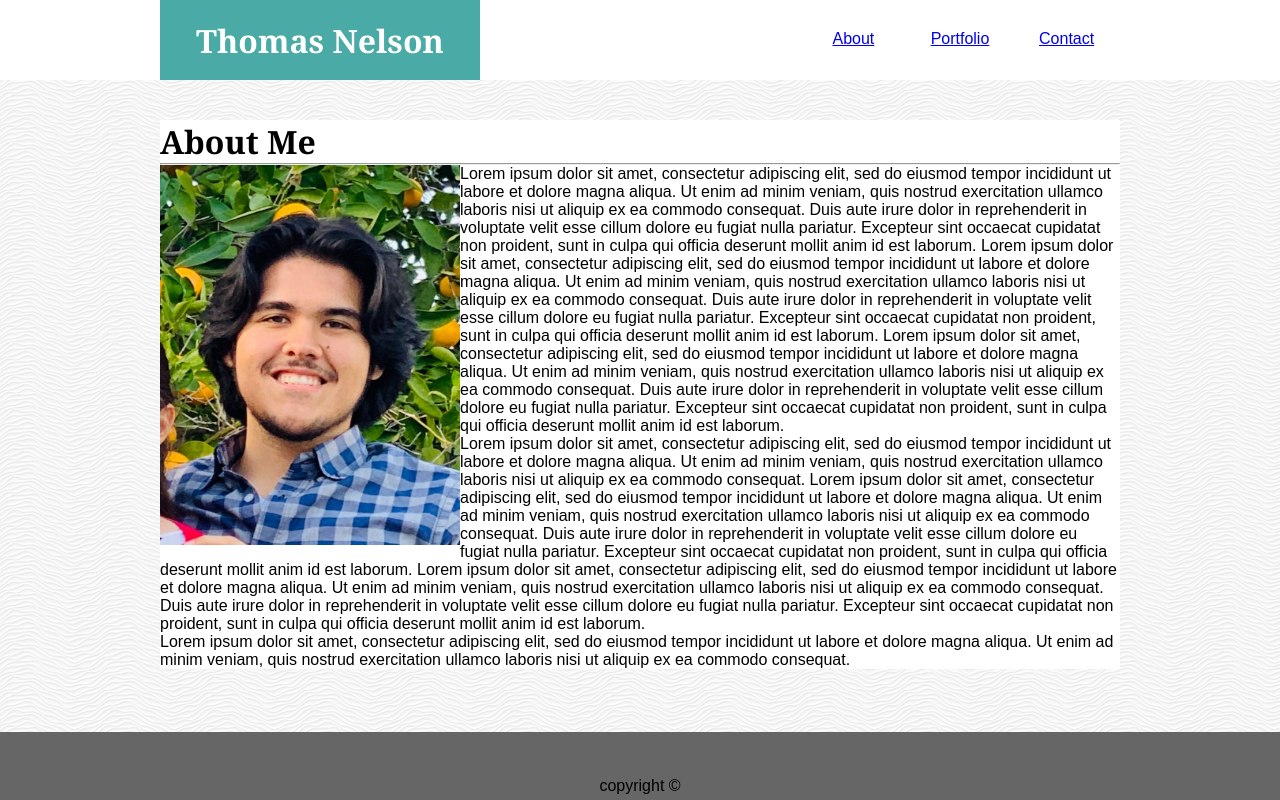
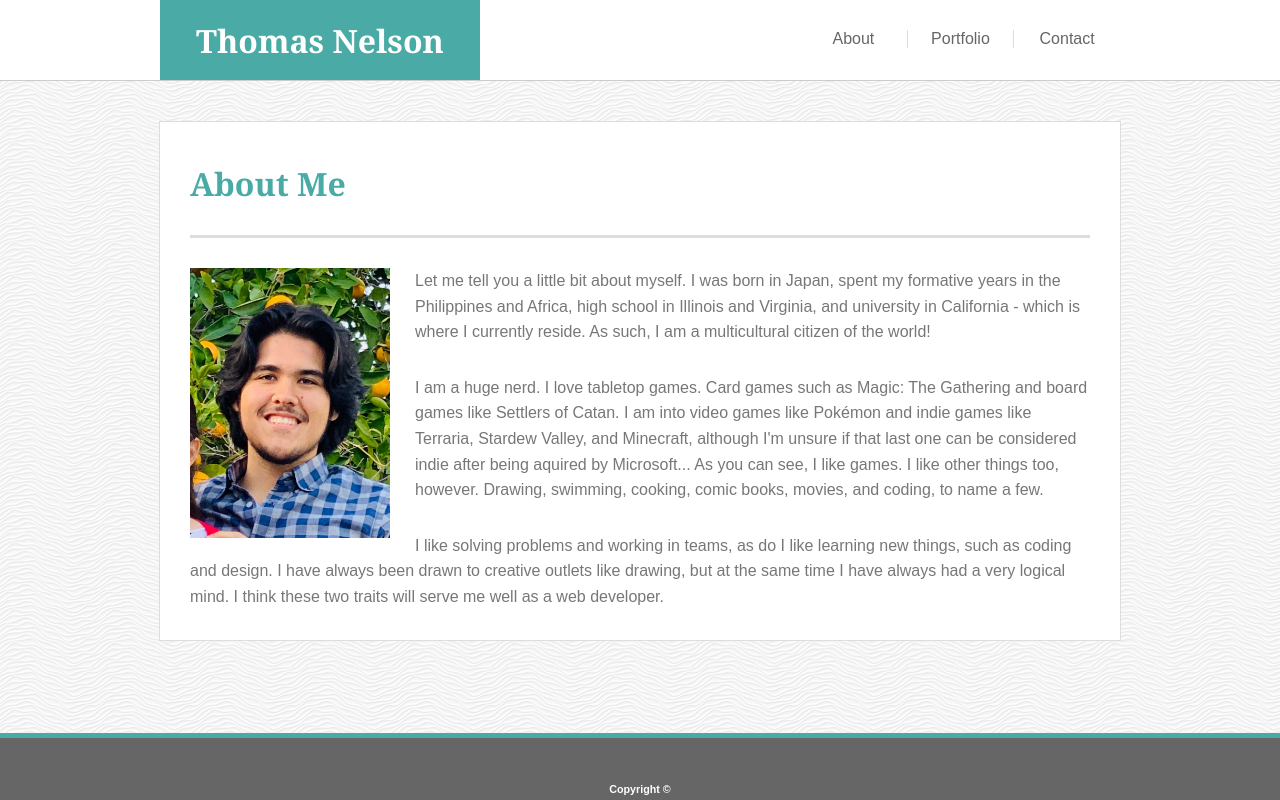
Before and after one commit to thnlsn/Basic-Portfolio, a plain HTML site: page index.html in a window 1280 px wide. Drawn offline with Linux system fonts and the light colour scheme.

Commit message:
finished index.html and base code for all html files

```diff
--- a/assets/style.css
+++ b/assets/style.css
@@ -24,6 +24,8 @@ h1 {
     height: 80px;
     background-color: #ffffff;
     width: 100%;
+    border-bottom: solid #cccccc;
+    border-width: 1px
 
 }
 
@@ -48,7 +50,7 @@ header {
 
 .▉▊myName {
     height: 100%;
-    padding-top: 6%
+    padding-top: 6%;
 }
 
 #▉▊links {
@@ -67,17 +69,27 @@ header {
     height: 100%;
     float: left;
     text-align: center;
+    color: #666666;
+}
+
+a:link {
+    color: #666666;
+}
+
+a:visited {
+    color: #666666;
 }
 
 #▉▊portlink {
 
-    width: 33.33%;
-    height: 100%;
+    width: 33%;
+    height: ;
     float: left;
     text-align: center;
-    border-left: 10px;
-    border-right: 10px;
-    border-color: solid black;
+    border-left: solid #dddddd;
+    border-right: solid #dddddd;
+    border-width: 1px;
+    color: #666666;
 
 }
 
@@ -85,29 +97,44 @@ header {
 
     width: 33.33%;
     height: 100%;
-    float: left;
+    display: inline;
+    color: #666666;
 
 }
 
 .▉▊content {
 
     background-color: #ffffff;
-    margin: auto;
+    margin: 0px auto 40px auto;
     width: 960px;
     clear: both;
     margin-top: 40px;
+    border: solid #dddddd;
+    border-width: 1px;
+}
 
+.▉▊conthead {
+    height: 100%;
+    margin: 40px 0px 0px 30px;
+    color: #4aaaa5;
+}
 
-
+.▉▊contcont {
+    width: 900px;
+    margin: 30px auto 30px auto;
+    border-top: solid #dddddd;
+    border-width: 3px;
+    padding-top: 30px;
 }
 
 #▉▊footing {
     position: fixed;
     bottom: 0;
     width: 100%;
-    background-color: #666666
-
-
+    background-color: #666666;
+    border-top: solid #4aaaa5;
+    border-width: 5px;
+    color: #ffffff;
 }
 
 footer {
@@ -120,22 +147,27 @@ footer {
 /*▉▊▉▊▉▊▉▊▉▊▉▊▉▊▉▊▉▊▉▊▉▊▉▊▉▊▉▊▉▊▉▊▉▊▉▊▉▊▉▊▉▊▉▊▉|INDEX.HTML|▉▊▉▊▉▊▉▊▉▊▉▊▉▊▉▊▉▊▉▊▉▊▉▊▉▊▉▊▉▊▉▊▉▊▉▊▉▊▉▊▉▊▉▊▉*/
 
 #▉▊myFace {
-    height: 380px;
-    width: 300px;
+    height: 270px;
+    width: 200px;
     float: left;
+    margin: 0px 25px 0px 0px
 }
 
 #▉▊para1 {
-    display: inline;
-    height: 100px;
+    line-height: 1.6;
+    color: #777777;
+    margin-bottom: 30px;
 }
 
 #▉▊para2 {
-
+    line-height: 1.6;
+    color: #777777;
+    margin-bottom: 30px;
 }
 
 #▉▊para3 {
-
+    line-height: 1.6;
+    color: #777777;
 }
 
 
--- a/index.html
+++ b/index.html
@@ -4,8 +4,9 @@
     <head>
         <meta charset="utf-8">
         <title>Basic Portfolio</title>
-        <link rel="stylesheet" type="text/css" href="assets/style.css"/>
-        <link type="icon" href="./assets/favicon.ico">
+        <link rel="stylesheet" type="text/css" href="./assets/style.css"/>
+        <link rel="icon" href="./assets/favicon.ico">
+
     </head>
 
     <body>
@@ -21,13 +22,13 @@
                     <div id="▉▊links">
 
                         <div id="▉▊indexlink">
-                            <a href="index.html">About</a>
+                            <a href="index.html" style="text-decoration: none">About</a>
                         </div>
                         <div id="▉▊portlink">
-                            <a href="portfolio.html">Portfolio</a>
+                            <a href="portfolio.html" style="text-decoration: none">Portfolio</a>
                         </div>
                         <div id="▉▊contlink">
-                            <a href="contact.html">Contact</a>
+                            <a href="contact.html" style="text-decoration: none">Contact</a>
                         </div>
 
                     </div>
@@ -38,49 +39,33 @@
 
         <div class="▉▊content">
 
+            <div class="▉▊conthead">
                 <h1>About Me</h1>
+            </div>
 
-                <hr>
+            <div class="▉▊contcont">
 
                 <img id="▉▊myFace" src="images/myFace.jpg" alt="Face Shot">
 
                         <p id="▉▊para1">
-                        Lorem ipsum dolor sit amet, consectetur adipiscing elit, sed do eiusmod tempor incididunt ut labore et dolore magna aliqua.
-                        Ut enim ad minim veniam, quis nostrud exercitation ullamco laboris nisi ut aliquip ex ea commodo consequat.
-                        Duis aute irure dolor in reprehenderit in voluptate velit esse cillum dolore eu fugiat nulla pariatur.
-                        Excepteur sint occaecat cupidatat non proident, sunt in culpa qui officia deserunt mollit anim id est laborum.
-                        Lorem ipsum dolor sit amet, consectetur adipiscing elit, sed do eiusmod tempor incididunt ut labore et dolore magna aliqua.
-                        Ut enim ad minim veniam, quis nostrud exercitation ullamco laboris nisi ut aliquip ex ea commodo consequat.
-                        Duis aute irure dolor in reprehenderit in voluptate velit esse cillum dolore eu fugiat nulla pariatur.
-                        Excepteur sint occaecat cupidatat non proident, sunt in culpa qui officia deserunt mollit anim id est laborum.
-                        Lorem ipsum dolor sit amet, consectetur adipiscing elit, sed do eiusmod tempor incididunt ut labore et dolore magna aliqua.
-                        Ut enim ad minim veniam, quis nostrud exercitation ullamco laboris nisi ut aliquip ex ea commodo consequat.
-                        Duis aute irure dolor in reprehenderit in voluptate velit esse cillum dolore eu fugiat nulla pariatur.
-                        Excepteur sint occaecat cupidatat non proident, sunt in culpa qui officia deserunt mollit anim id est laborum.
+                            Let me tell you a little bit about myself. I was born in Japan, spent my formative years in the Philippines and Africa, high school in Illinois and Virginia, and university in California - which is where I currently reside. As such, I am a multicultural citizen of the world!
                         </p>
+
                         <p id="▉▊para2">
-                        Lorem ipsum dolor sit amet, consectetur adipiscing elit, sed do eiusmod tempor incididunt ut labore et dolore magna aliqua.
-                        Ut enim ad minim veniam, quis nostrud exercitation ullamco laboris nisi ut aliquip ex ea commodo consequat.
-                        Lorem ipsum dolor sit amet, consectetur adipiscing elit, sed do eiusmod tempor incididunt ut labore et dolore magna aliqua.
-                        Ut enim ad minim veniam, quis nostrud exercitation ullamco laboris nisi ut aliquip ex ea commodo consequat.
-                        Duis aute irure dolor in reprehenderit in voluptate velit esse cillum dolore eu fugiat nulla pariatur.
-                        Excepteur sint occaecat cupidatat non proident, sunt in culpa qui officia deserunt mollit anim id est laborum.
-                        Lorem ipsum dolor sit amet, consectetur adipiscing elit, sed do eiusmod tempor incididunt ut labore et dolore magna aliqua.
-                        Ut enim ad minim veniam, quis nostrud exercitation ullamco laboris nisi ut aliquip ex ea commodo consequat.
-                        Duis aute irure dolor in reprehenderit in voluptate velit esse cillum dolore eu fugiat nulla pariatur.
-                        Excepteur sint occaecat cupidatat non proident, sunt in culpa qui officia deserunt mollit anim id est laborum.
+                            I am a huge nerd. I love tabletop games. Card games such as <span class="emphasis">Magic: The Gathering</span> and board games like <span class="emphasis"></span>Settlers of Catan</span>. I am into video games like Pokémon and indie games like <span>Terraria</span>, <span>Stardew Valley</span>, and <span>Minecraft</span>, although I'm unsure if that last one can be considered indie after being aquired by Microsoft... As you can see, I like games. I like other things too, however. Drawing, swimming, cooking, comic books, movies, and coding, to name a few.
+
+                        <p id="▉▊para3">
+                            I like solving problems and working in teams, as do I like learning new things, such as coding and design. I have always been drawn to creative outlets like drawing, but at the same time I have always had a very logical mind. I think these two traits will serve me well as a web developer.
                         </p>
-                    <p id="▉▊para3">
-                        Lorem ipsum dolor sit amet, consectetur adipiscing elit, sed do eiusmod tempor incididunt ut labore et dolore magna aliqua.
-                        Ut enim ad minim veniam, quis nostrud exercitation ullamco laboris nisi ut aliquip ex ea commodo consequat.
-                    </p>
+
+                </div>
 
         </div>
 
         <!-- ▉▊▉▊▉▊ Footer ▉▊▉▊▉▊ -->
 
         <div id="▉▊footing">
-            <footer>copyright ©</footer>
+            <footer><h6>Copyright ©</h6></footer>
         </div>
 
     </body>
```
Also changed, not shown: contact.html (+10 -7 lines), portfolio.html (+11 -7 lines). Lines whose indentation alone changed are shown as unchanged.
